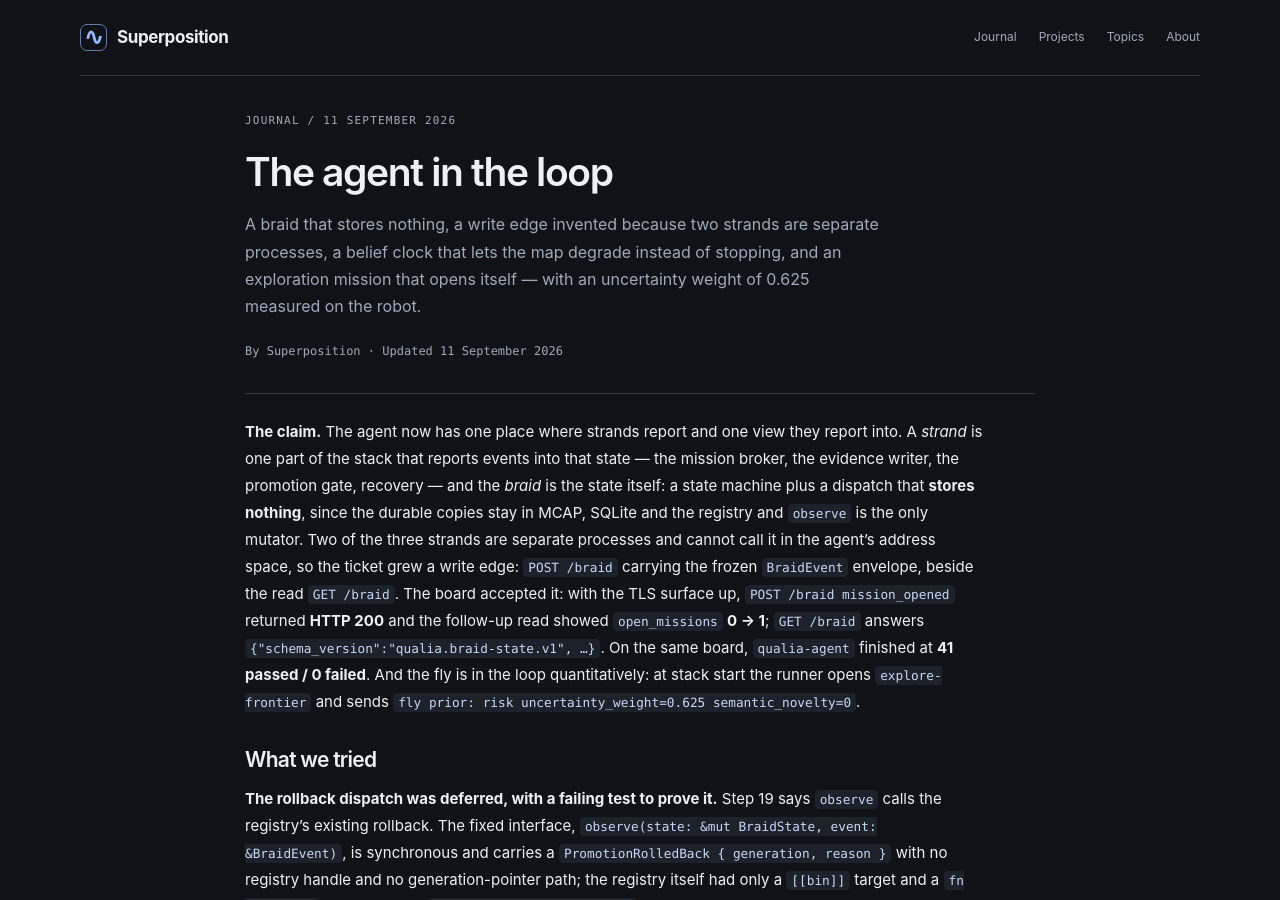
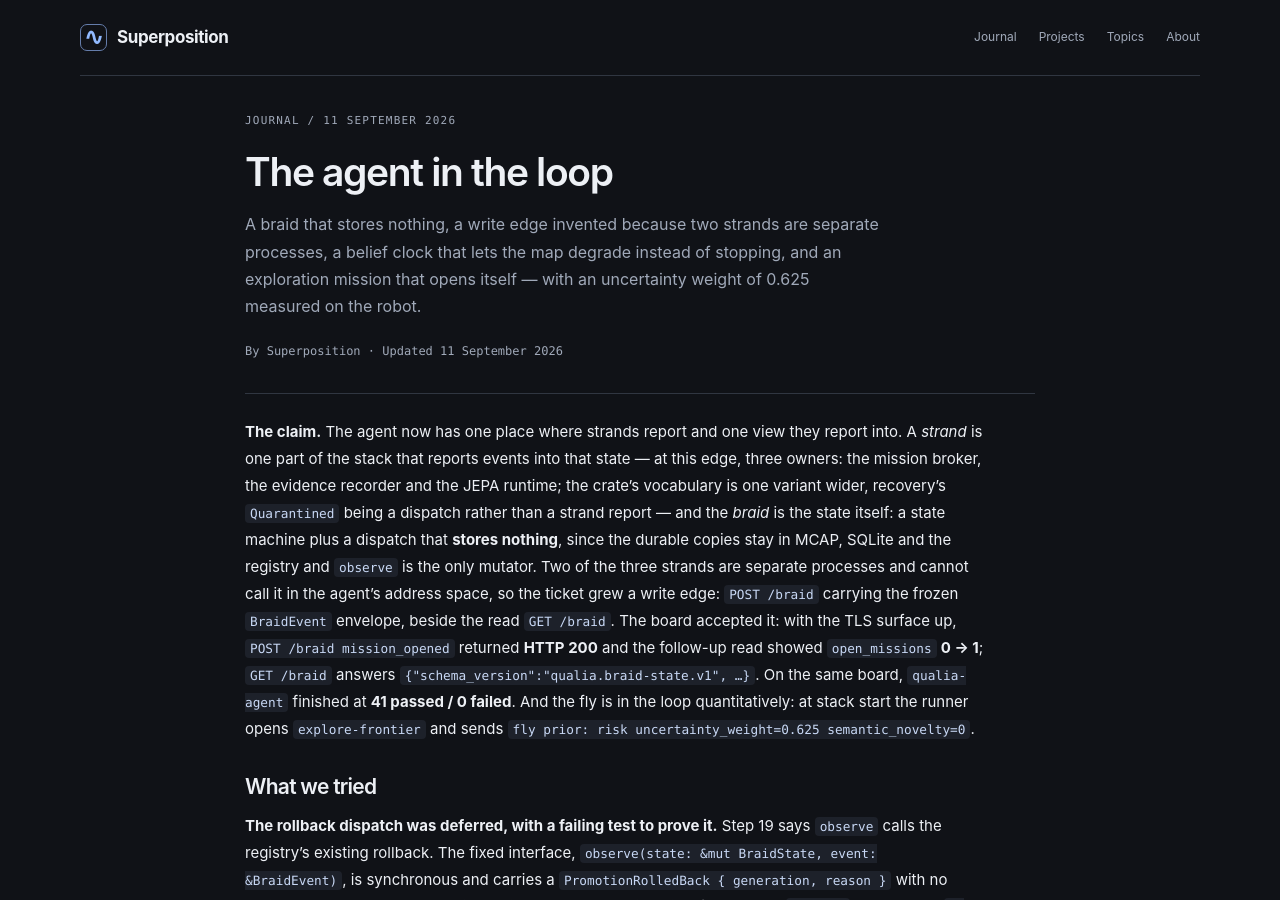
Before and after one commit to superposition/superposition.github.io, a Jekyll site: the page built from _posts/2026-09-11-the-agent-in-the-loop.md, in a window 1280 px wide and 900 px high. Built offline with Jekyll 4.4.1, drawn with Linux system fonts in a browser that asks for light colours.

Commit message:
Journal: the agent's edge has three strand owners, not four
Accuracy at 0d12191 (1 note): my strand gloss named the mission broker,
the evidence writer, the promotion gate and recovery, while the next
clause counts "the three strands".

runners/agent/src/braid.rs::is_strand_report accepts exactly the five
events of three owners (mission broker, evidence recorder, JEPA runtime)
and returns false for Quarantined, "not a report a strand may send to this
edge"; PR #196 says "Five events, three owners", while
crates/braid/README.md counts five strands in the crate's vocabulary.

Now: "at this edge, three owners: the mission broker, the evidence
recorder and the JEPA runtime; the crate's vocabulary is one variant
wider, recovery's Quarantined being a dispatch rather than a strand
report".

```diff
--- a/_posts/2026-09-11-the-agent-in-the-loop.md
+++ b/_posts/2026-09-11-the-agent-in-the-loop.md
@@ -14,11 +14,12 @@ sources:
 ---
 
 **The claim.** The agent now has one place where strands report and one view they report into. A
-*strand* is one part of the stack that reports events into that state — the mission broker, the
-evidence writer, the promotion gate, recovery — and the *braid* is the state itself: a state machine
-plus a dispatch that **stores nothing**, since the durable copies stay in MCAP, SQLite and the
-registry and `observe` is the only mutator. Two of the three strands are separate
-processes and cannot call it in the agent's address space, so the ticket grew a write edge:
+*strand* is one part of the stack that reports events into that state — at this edge, three owners: the
+mission broker, the evidence recorder and the JEPA runtime; the crate's vocabulary is one variant
+wider, recovery's `Quarantined` being a dispatch rather than a strand report — and the *braid* is the
+state itself: a state machine plus a dispatch that **stores nothing**, since the durable copies stay
+in MCAP, SQLite and the registry and `observe` is the only mutator. Two of the three strands are
+separate processes and cannot call it in the agent's address space, so the ticket grew a write edge:
 `POST /braid` carrying the frozen `BraidEvent` envelope, beside the read `GET /braid`. The board
 accepted it: with the TLS surface up, `POST /braid mission_opened` returned **HTTP 200** and the
 follow-up read showed `open_missions` **0 → 1**; `GET /braid` answers
```
